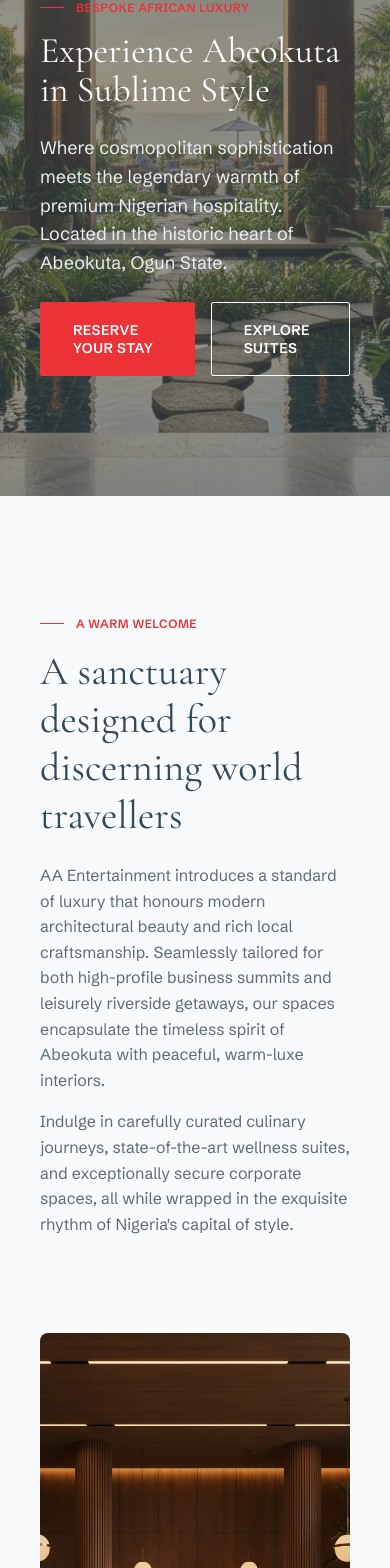
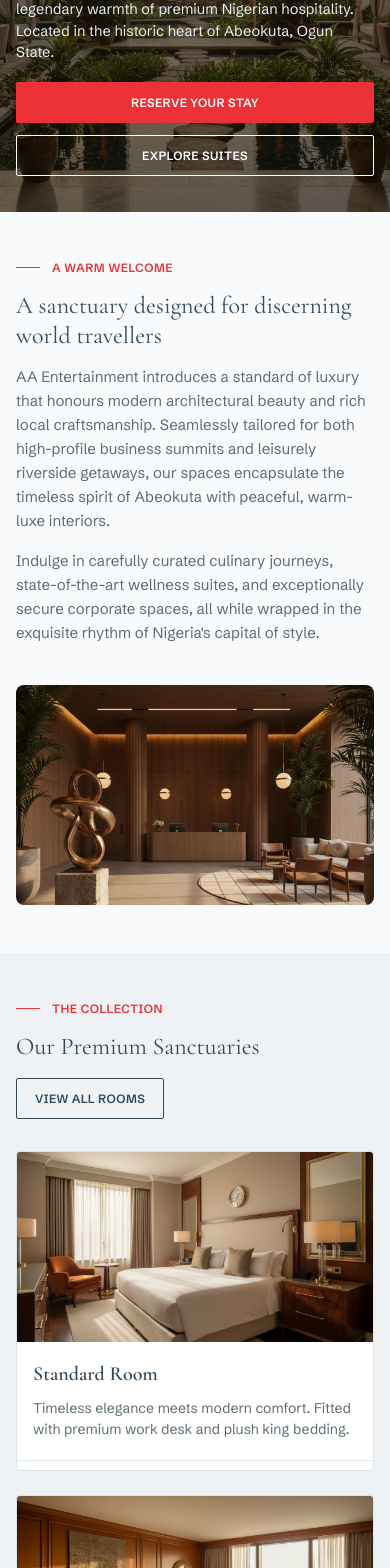
Before and after one commit to Adebayo-Systems/aaent, a React (Vite) app: page / in a window 390 px wide. Shown: the part 360-1928 px from the top of the page. Built offline with nearby package versions, Linux system fonts and the light colour scheme.

Commit message:
feat: add base design system and site layout structure in css and html files
fix homepage

```diff
--- a/css/style.css
+++ b/css/style.css
@@ -240,7 +240,7 @@
 .hero-overlay {
   position: absolute;
   inset: 0;
-  background: rgba(51, 73, 90, 0.5);
+  background: rgba(0, 0, 0, 0.55);
 }
 
 .hero-content {
@@ -2542,12 +2542,355 @@
   margin-bottom: 16px;
 }
 
+/* =============================================
+   MOBILE RESPONSIVENESS (TABLET & MOBILE)
+   ============================================= */
 @media (max-width: 768px) {
+  :root {
+    --container-px: 20px;
+  }
+
+  html,
+  body {
+    overflow-x: hidden;
+    width: 100%;
+  }
+
+  /* Header & Navigation */
+  .nav-bar {
+    height: 72px;
+    padding: 0 var(--container-px);
+  }
+
   .brand-logo-img {
-    height: 58px;
+    height: 54px;
   }
 
   .brand-logo-img.footer-logo {
     height: 68px;
   }
-}
+
+  /* Typography & Buttons */
+  .section-title {
+    font-size: 28px;
+    line-height: 1.25;
+    margin-bottom: 16px;
+  }
+
+  .section-title-sm {
+    font-size: 26px;
+    line-height: 1.25;
+    margin-bottom: 16px;
+  }
+
+  .body-text {
+    font-size: 15px;
+    line-height: 1.6;
+  }
+
+  .btn {
+    padding: 14px 24px;
+    font-size: 13px;
+  }
+
+  /* Hero Section */
+  .hero {
+    height: auto;
+    min-height: 560px;
+    padding: 80px var(--container-px) 48px;
+  }
+
+  .hero-content {
+    max-width: 100%;
+  }
+
+  .hero-title {
+    font-size: 34px;
+    line-height: 1.15;
+    margin-bottom: 16px;
+  }
+
+  .hero-body {
+    font-size: 16px;
+    line-height: 1.55;
+    margin-bottom: 20px;
+  }
+
+  .hero-ctas {
+    flex-direction: column;
+    width: 100%;
+    gap: 12px;
+  }
+
+  .hero-ctas .btn {
+    width: 100%;
+    text-align: center;
+  }
+
+  /* Welcome Section */
+  .welcome-section {
+    padding: 64px var(--container-px);
+    gap: 32px;
+  }
+
+  .welcome-image {
+    width: 100%;
+    height: 280px;
+  }
+
+  /* Featured Rooms */
+  .featured-rooms {
+    padding: 64px var(--container-px);
+  }
+
+  .section-header-row {
+    flex-direction: column;
+    align-items: flex-start;
+    gap: 16px;
+    margin-bottom: 32px;
+  }
+
+  .section-header-row .btn {
+    align-self: flex-start;
+  }
+
+  .rooms-row {
+    gap: 24px;
+  }
+
+  .room-card {
+    min-width: 0;
+    width: 100%;
+  }
+
+  .room-image {
+    height: 220px;
+  }
+
+  .room-content {
+    padding: 20px 16px;
+  }
+
+  .room-content h3 {
+    font-size: 20px;
+  }
+
+  .room-footer {
+    padding: 16px;
+  }
+
+  .price-amount {
+    font-size: 18px;
+  }
+
+  /* Highlights Bento */
+  .highlights-bento {
+    display: flex;
+    flex-direction: column;
+  }
+
+  .bento-image {
+    width: 100%;
+    height: 260px;
+  }
+
+  .bento-text {
+    padding: 40px var(--container-px);
+  }
+
+  /* Reservation CTA */
+  .reservation-cta {
+    padding: 64px var(--container-px);
+  }
+
+  .reservation-panel {
+    padding: 40px 20px;
+    width: 100%;
+  }
+
+  .reservation-panel .btn {
+    width: 100%;
+    max-width: 320px;
+    text-align: center;
+  }
+
+  /* Testimonials */
+  .testimonials {
+    padding: 64px var(--container-px);
+  }
+
+  .section-header-center {
+    margin-bottom: 32px;
+  }
+
+  .reviews-row {
+    gap: 20px;
+  }
+
+  .review-card {
+    padding: 28px 20px;
+  }
+
+  .quote-mark {
+    font-size: 40px;
+    margin-bottom: 16px;
+  }
+
+  /* Contact Bar */
+  .contact-bar {
+    padding: 20px var(--container-px);
+    flex-direction: column;
+    align-items: stretch;
+    gap: 14px;
+  }
+
+  .contact-item {
+    font-size: 13px;
+  }
+
+  .contact-item.whatsapp {
+    justify-content: center;
+    text-align: center;
+  }
+
+  /* Footer */
+  .site-footer {
+    padding: 56px var(--container-px) 32px;
+  }
+
+  .footer-top {
+    gap: 36px;
+    margin-bottom: 40px;
+  }
+
+  .footer-brand {
+    width: 100%;
+    gap: 16px;
+  }
+
+  .footer-links {
+    display: grid;
+    grid-template-columns: 1fr 1fr;
+    gap: 32px;
+  }
+
+  .footer-bottom {
+    flex-direction: column;
+    align-items: flex-start;
+    gap: 16px;
+  }
+}
+
+/* =============================================
+   MOBILE RESPONSIVENESS (SMALL SMARTPHONES)
+   ============================================= */
+@media (max-width: 480px) {
+  :root {
+    --container-px: 16px;
+  }
+
+  .btn {
+    padding: 12px 18px;
+    font-size: 12px;
+  }
+
+  /* Hero Section */
+  .hero {
+    min-height: 500px;
+    padding: 64px var(--container-px) 36px;
+  }
+
+  .hero-title {
+    font-size: 28px;
+    line-height: 1.2;
+    margin-bottom: 12px;
+  }
+
+  .hero-body {
+    font-size: 14.5px;
+    line-height: 1.5;
+    margin-bottom: 18px;
+  }
+
+  /* Welcome Section */
+  .welcome-section {
+    padding: 48px var(--container-px);
+    gap: 24px;
+  }
+
+  .welcome-image {
+    height: 220px;
+  }
+
+  .section-title {
+    font-size: 24px;
+    margin-bottom: 14px;
+  }
+
+  /* Featured Rooms */
+  .featured-rooms {
+    padding: 48px var(--container-px);
+  }
+
+  .room-image {
+    height: 190px;
+  }
+
+  .room-footer {
+    flex-direction: column;
+    align-items: flex-start;
+    gap: 12px;
+  }
+
+  .room-footer .btn {
+    width: 100%;
+    text-align: center;
+  }
+
+  /* Bento */
+  .bento-image {
+    height: 220px;
+  }
+
+  .bento-text {
+    padding: 32px var(--container-px);
+  }
+
+  .section-title-sm {
+    font-size: 22px;
+  }
+
+  /* Reservation CTA */
+  .reservation-cta {
+    padding: 48px var(--container-px);
+  }
+
+  .reservation-panel {
+    padding: 28px 16px;
+    border-radius: 6px;
+  }
+
+  .reservation-panel .btn {
+    max-width: 100%;
+  }
+
+  /* Testimonials */
+  .testimonials {
+    padding: 48px var(--container-px);
+  }
+
+  .review-card {
+    padding: 20px 16px;
+  }
+
+  .review-card p {
+    font-size: 14.5px;
+    margin-bottom: 16px;
+  }
+
+  /* Footer */
+  .footer-links {
+    grid-template-columns: 1fr;
+    gap: 24px;
+  }
+}
```
Also changed, not shown: 3 other files (tests, documents, lock files or other folders).
